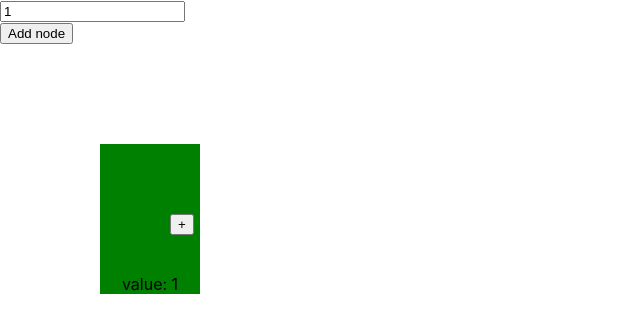
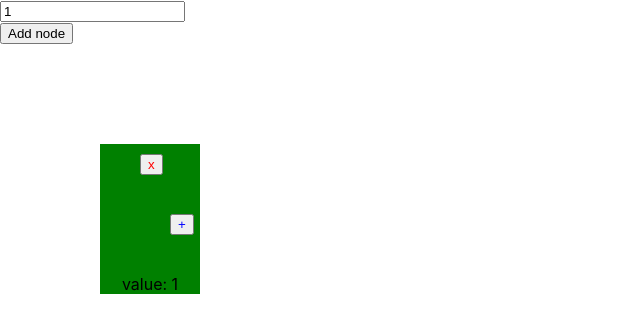
Before and after one commit to rafaquelhodev/data-structure-viewer, a React (Create React App) app: page / in a window 1280 px wide. Both pictures are taken after a click on the button "Add node". Shown: the top 332 px of the page, without its empty margins (0-640 px from the left). Built offline with nearby package versions, Linux system fonts and the light colour scheme.

Commit message:
Adding remove in view for linked lists

```diff
--- a/src/components/LinkedList.tsx
+++ b/src/components/LinkedList.tsx
@@ -17,16 +17,11 @@ export default class LinkedList extends Component<{}, { linkedList: LinkedListDs
 
         this.state = { linkedList: this.linkedList, addedValue: 1 }
 
-        this.add = this.add.bind(this)
-        this.handleAdd = this.handleAdd.bind(this)
-        this.handleChange = this.handleChange.bind(this)
-        this.addPosition = this.addPosition.bind(this)
-        this.handleAddPosition = this.handleAddPosition.bind(this)
-    }
-
-    add(arg: number): void {
-        this.linkedList.add(arg);
-        console.log(this.linkedList.getHead());
+        this.handleAdd = this.handleAdd.bind(this);
+        this.handleChange = this.handleChange.bind(this);
+        this.addPosition = this.addPosition.bind(this);
+        this.handleAddPosition = this.handleAddPosition.bind(this);
+        this.handleRemove = this.handleRemove.bind(this);
     }
 
     addPosition(arg: number, pos: number): void {
@@ -35,13 +30,18 @@ export default class LinkedList extends Component<{}, { linkedList: LinkedListDs
     }
 
     handleAdd() {
-        this.add(this.state.addedValue)
+        this.linkedList.addInPosition(this.state.addedValue)
         this.setState({ ...this.state, linkedList: this.linkedList })
     }
 
     handleAddPosition(position: number) {
         this.addPosition(this.state.addedValue, position);
-        this.setState({ ...this.state, linkedList: this.linkedList })
+        this.setState({ ...this.state, linkedList: this.linkedList });
+    }
+
+    handleRemove(position: number) {
+        this.linkedList.remove(position);
+        this.setState({ ...this.state, linkedList: this.linkedList });
     }
 
     handleChange(e: any) {
@@ -60,7 +60,8 @@ export default class LinkedList extends Component<{}, { linkedList: LinkedListDs
                 <div>
                     <NodeList linkedList={this.state.linkedList} onClick={this.handleAddPosition}
                         addedValue={this.state.addedValue}
-                        handleChange={this.handleChange}></NodeList>
+                        handleChange={this.handleChange}
+                        handleRemove={this.handleRemove}></NodeList>
                 </div>
             </div>
         )
--- a/src/components/Node.scss
+++ b/src/components/Node.scss
@@ -7,4 +7,13 @@
     top: 70px;
     left: 170px;
     z-index: 10;
+    color: blue;
 }
+
+.buttonRemove {
+    position: absolute;
+    top: 10px;
+    left: 140px;
+    z-index: 10;
+    color: red;
+}
--- a/src/components/Node.tsx
+++ b/src/components/Node.tsx
@@ -9,6 +9,7 @@ interface InputProps2 {
     id: number;
     value: number;
     onClick: (arg: number) => void;
+    handleRemove: (arg: number) => void;
     handleChange: (ev: React.MouseEvent<HTMLButtonElement>) => void;
     addedValue: number;
     addedPosition: number;
@@ -37,6 +38,10 @@ const Node: React.FC<InputProps2> = (props) => {
         toggleModal();
     }
 
+    function removeNode() {
+        props.handleRemove(props.id);
+    }
+
     return (
         (
             <div key={props.id}>
@@ -48,6 +53,9 @@ const Node: React.FC<InputProps2> = (props) => {
                         <span>+</span>
                     </button>
 
+                    <button className="buttonRemove" onClick={removeNode}>
+                        <span>x</span>
+                    </button>
                     <Modal
                         isOpen={isOpen}
                         onRequestClose={toggleModal}
--- a/src/components/NodeList.tsx
+++ b/src/components/NodeList.tsx
@@ -4,6 +4,7 @@ import Node from "./Node";
 interface InputProps2 {
     linkedList: LinkedListDs;
     onClick: (arg: number) => void;
+    handleRemove: (arg: number) => void;
     handleChange: (ev: React.MouseEvent<HTMLButtonElement>) => void;
     addedValue: number;
 }
@@ -21,7 +22,8 @@ function renderLinkedList(props: InputProps2) {
             addedValue={props.addedValue}
             handleChange={props.handleChange}
             id={nodeId}
-            addedPosition={nodeId + 1}></Node>;
+            addedPosition={nodeId + 1}
+            handleRemove={props.handleRemove}></Node>;
 
         linkedListJsx.push(el);
 
--- a/src/dataStructures/linkedList.ts
+++ b/src/dataStructures/linkedList.ts
@@ -83,8 +83,6 @@ export class LinkedListDs implements DataStructure<number>{
         }
 
         prevNode.next = newNode;
-
-
     }
 
     remove(pos: number = this.nElements - 1): void {
```
